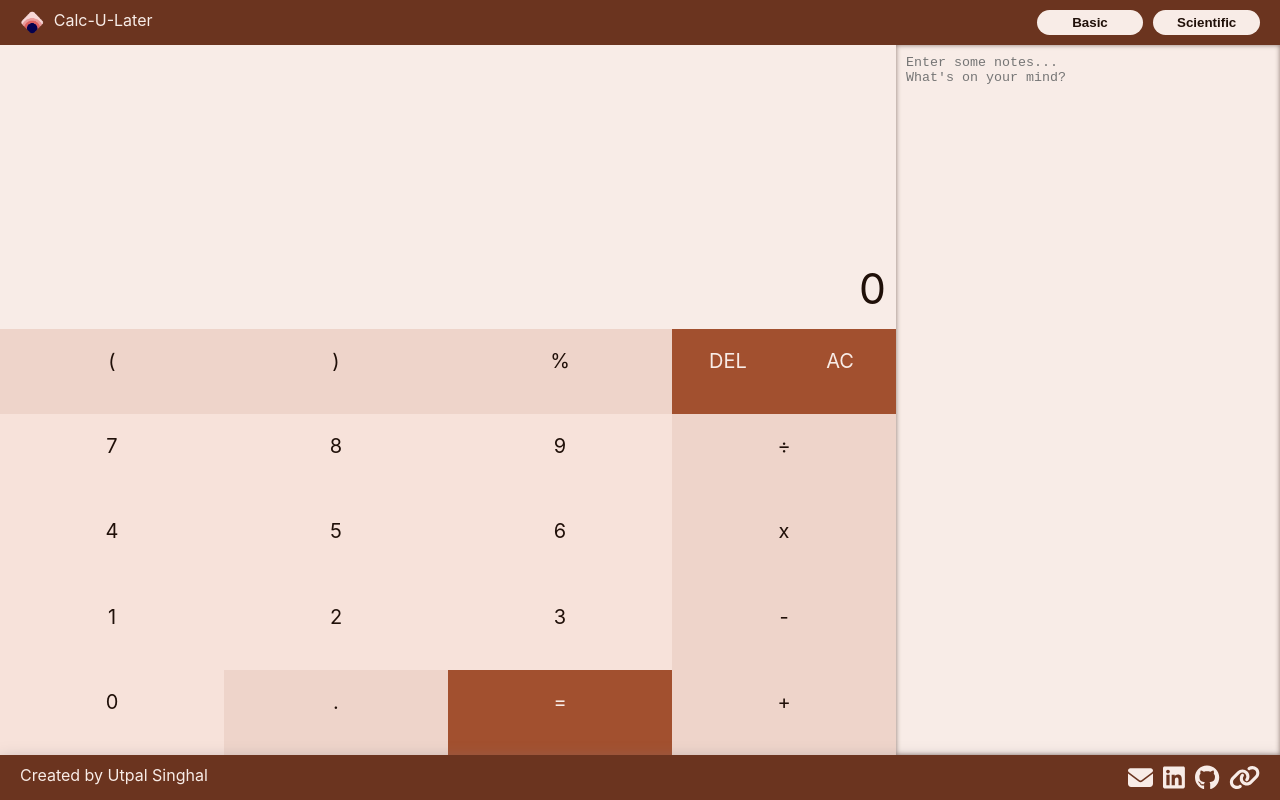
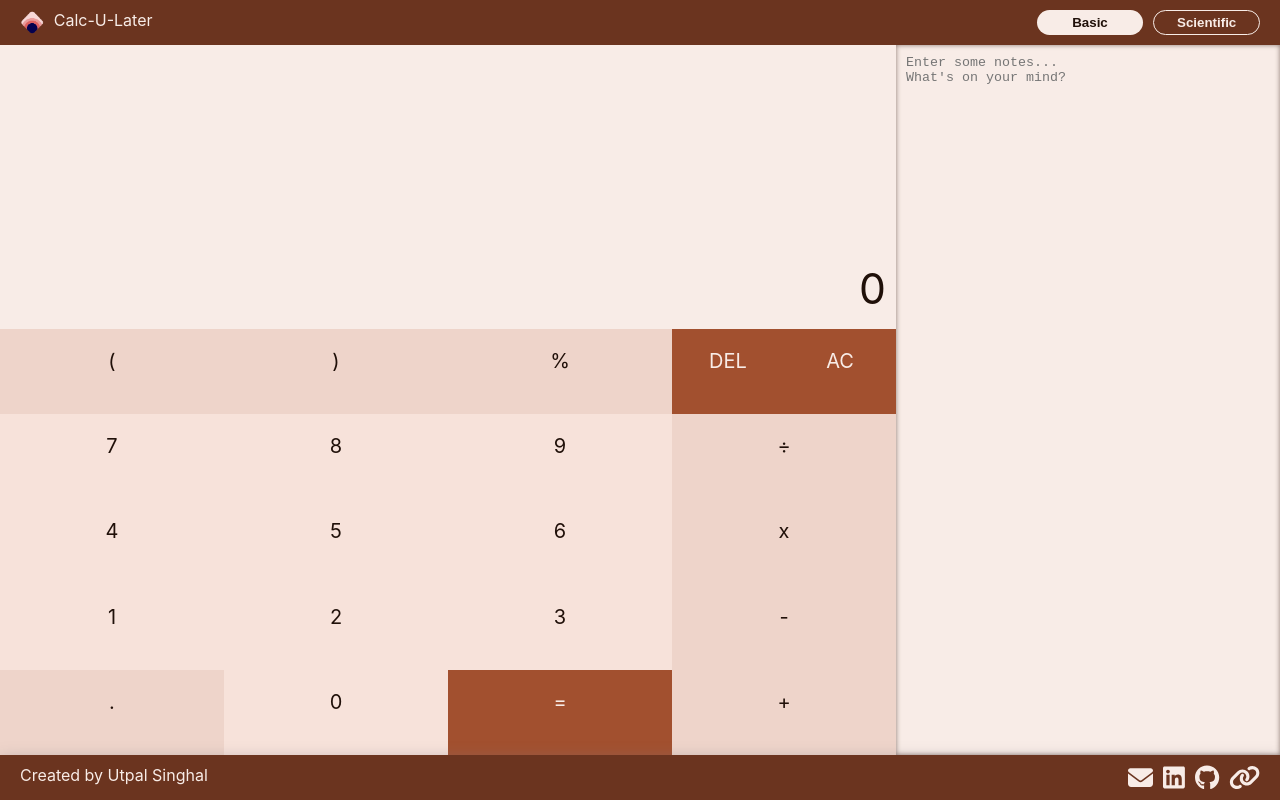
Before and after one commit to utpalsinghal/calc-u-later, a React (Create React App) app: page / in a window 1280 px wide. Built offline with nearby package versions, Linux system fonts and the light colour scheme.

Commit message:
add button styling

```diff
--- a/src/App.css
+++ b/src/App.css
@@ -55,12 +55,24 @@
 .header .mode-toggle {
 	margin-right: 10px;
 	min-width: 8em;
+	border-radius: 20px;
+	font-weight: 600;
+	cursor: pointer;
+}
+.header .mode-toggle.active {
 	background-color: #f8ece7;
 	color: #201009;
 	border: none;
-	border-radius: 20px;
 	padding: 5px;
-	font-weight: 600;
+}
+.header .mode-toggle.inactive {
+	background-color: inherit;
+	color: #f8ece7;
+	border: 1px solid #f8ece7;
+	padding: 4px;
+}
+.header button:disabled.mode-toggle {
+	cursor: not-allowed;
 }
 /* Header styling end */
 
@@ -156,9 +168,9 @@
 	border-radius: 5px;
 }
 .accent-background {
-	background-color: #a2502f!important;
-	color: #f8ece7!important
+	background-color: #a2502f !important;
+	color: #f8ece7 !important;
 }
 .sec-background {
-	background-color: #eed4ca!important;
+	background-color: #eed4ca !important;
 }
--- a/src/components/Calculator.jsx
+++ b/src/components/Calculator.jsx
@@ -4,12 +4,14 @@ import { evaluate, round } from "mathjs";
 const Calculator = () => {
 	const [expression, setExpression] = useState("");
 	const [history, setHistory] = useState([]);
-    const MAX_HISTORY_LENGTH = 10;
+	const MAX_HISTORY_LENGTH = 10;
 
 	useEffect(() => {
 		let tHistory = [...history];
 		if (tHistory.length > MAX_HISTORY_LENGTH) {
-			tHistory = tHistory.filter((element, index) => index < MAX_HISTORY_LENGTH);
+			tHistory = tHistory.filter(
+				(element, index) => index < MAX_HISTORY_LENGTH
+			);
 			setHistory(tHistory);
 		}
 	}, [history]);
@@ -64,7 +66,7 @@ const Calculator = () => {
 			}
 			let result = evaluate(tempExpression);
 			result = round(result, 8).toString();
-      const newCalculation = `${expression} = ${result}`
+			const newCalculation = `${expression} = ${result}`;
 			let tHistory = [newCalculation, ...history];
 			if (result === "0") {
 				setExpression("");
@@ -228,11 +230,11 @@ const Calculator = () => {
 					</div>
 				</div>
 				<div className='row'>
+					<div className='col sec-background' onClick={handleOperand}>
+						<p>{`.`}</p>
+					</div>
 					<div className='col' onClick={handleOperand}>
 						<p>{`0`}</p>
-					</div>
-					<div className='col sec-background' onClick={handleOperand}>
-						<p>{`.`}</p>
 					</div>
 					<div className='col accent-background' onClick={handleCalculate}>
 						<p>{`=`}</p>
--- a/src/components/Header.jsx
+++ b/src/components/Header.jsx
@@ -14,10 +14,10 @@ const Header = (props) => {
 		<div className='header'>
 			<img src={logo} alt='Logo' className='logo' />
 			<p className='title'>Calc-U-Later</p>
-			<button className='mode-toggle' onClick={(e) => handleToggle("Basic")}>
+			<button className='mode-toggle basic active' onClick={(e) => handleToggle("Basic")}>
 				Basic
 			</button>
-			<button className='mode-toggle' onClick={(e) => handleToggle("Scientific")}>
+			<button className='mode-toggle scientific inactive' disabled onClick={(e) => handleToggle("Scientific")}>
 				Scientific
 			</button>
 		</div>
```
